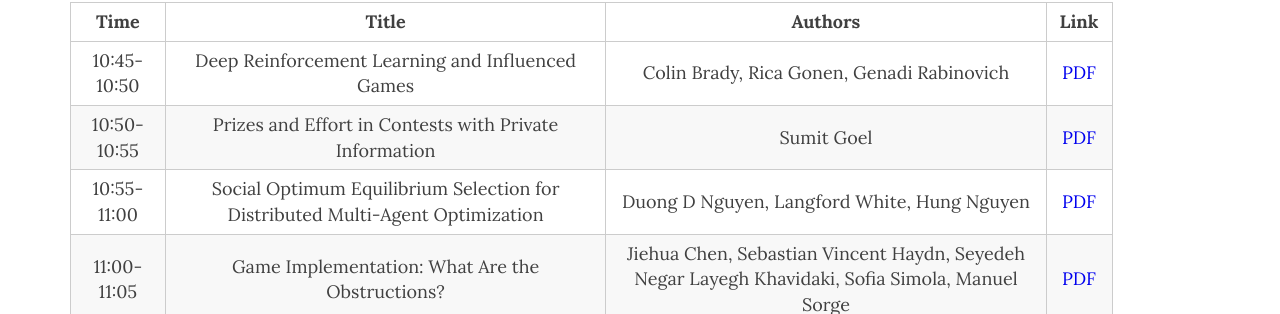
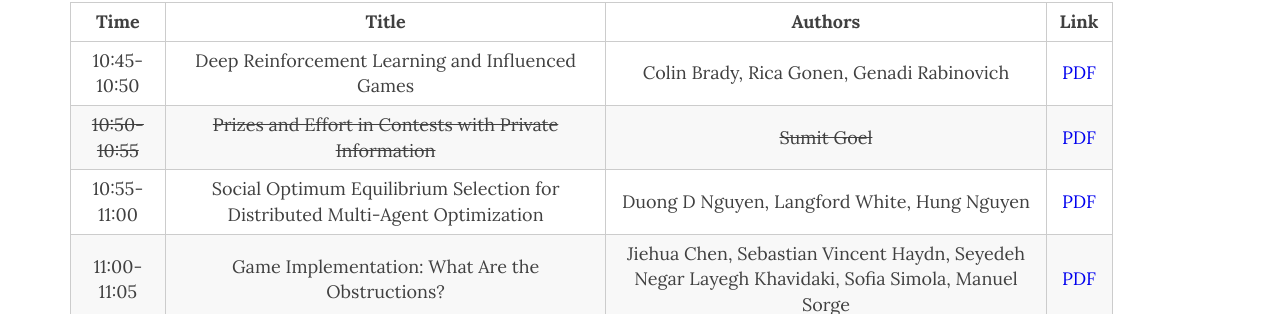
Before and after one commit to PrefLib/gaiw2023, a Jekyll site: the page built from program.md, in a window 1280 px wide and 900 px high, scrolled down 1891 px. Shown: the part 136-450 px from the top of the window. Built offline with Jekyll 4.4.1, drawn with Linux system fonts in a browser that asks for light colours; nearby versions of some CDN libraries.

```diff
--- a/program.md
+++ b/program.md
@@ -54,7 +54,7 @@ Speaker Bio: Zoi Terzopoulou is a junior professor at the Saint-Etienne School o
 |Time| Title | Authors | Link |
 :--------------:|:----------:|:---------:|:----:|
 10:45-10:50 |Deep Reinforcement Learning and Influenced Games |Colin Brady, Rica Gonen, Genadi Rabinovich |[PDF](https://drive.google.com/file/d/1FMK9eAiPG3BVhuat_xrHZihD8f6HYyPR/view) |
-10:50-10:55 |Prizes and Effort in Contests with Private Information |Sumit Goel |[PDF](https://drive.google.com/file/d/1a6Zd4Jiqd5Hyd5yw-OrmfErQ2DkYUfhq/view) |
+~~10:50-10:55~~ |~~Prizes and Effort in Contests with Private Information~~ |~~Sumit Goel~~ |[PDF](https://drive.google.com/file/d/1a6Zd4Jiqd5Hyd5yw-OrmfErQ2DkYUfhq/view) |
 10:55-11:00 |Social Optimum Equilibrium Selection for Distributed Multi-Agent Optimization |Duong D Nguyen, Langford White, Hung Nguyen |[PDF](https://drive.google.com/file/d/1B8-N9e7atqCLX-R_gSOtao0iPFAD1FCO/view) |
 11:00-11:05 |Game Implementation: What Are the Obstructions? |Jiehua Chen, Sebastian Vincent Haydn, Seyedeh Negar Layegh Khavidaki, Sofia Simola, Manuel Sorge |[PDF](https://drive.google.com/file/d/1Wxa6au3K7mnZc51emf3VEtJ3a8XZ2GT4/view) |
 11:05-11:10 |Decision Theory Using Mechanised Causal Graphs |Decision Theory Using Mechanised Causal Graphs - Matt MacDermott, Tom Everitt, Francesco Belardinelli |[PDF](https://drive.google.com/file/d/1Wt9d-YIZw5LrOSFUngaC5NmZm0dSvvHP/view) |
```
